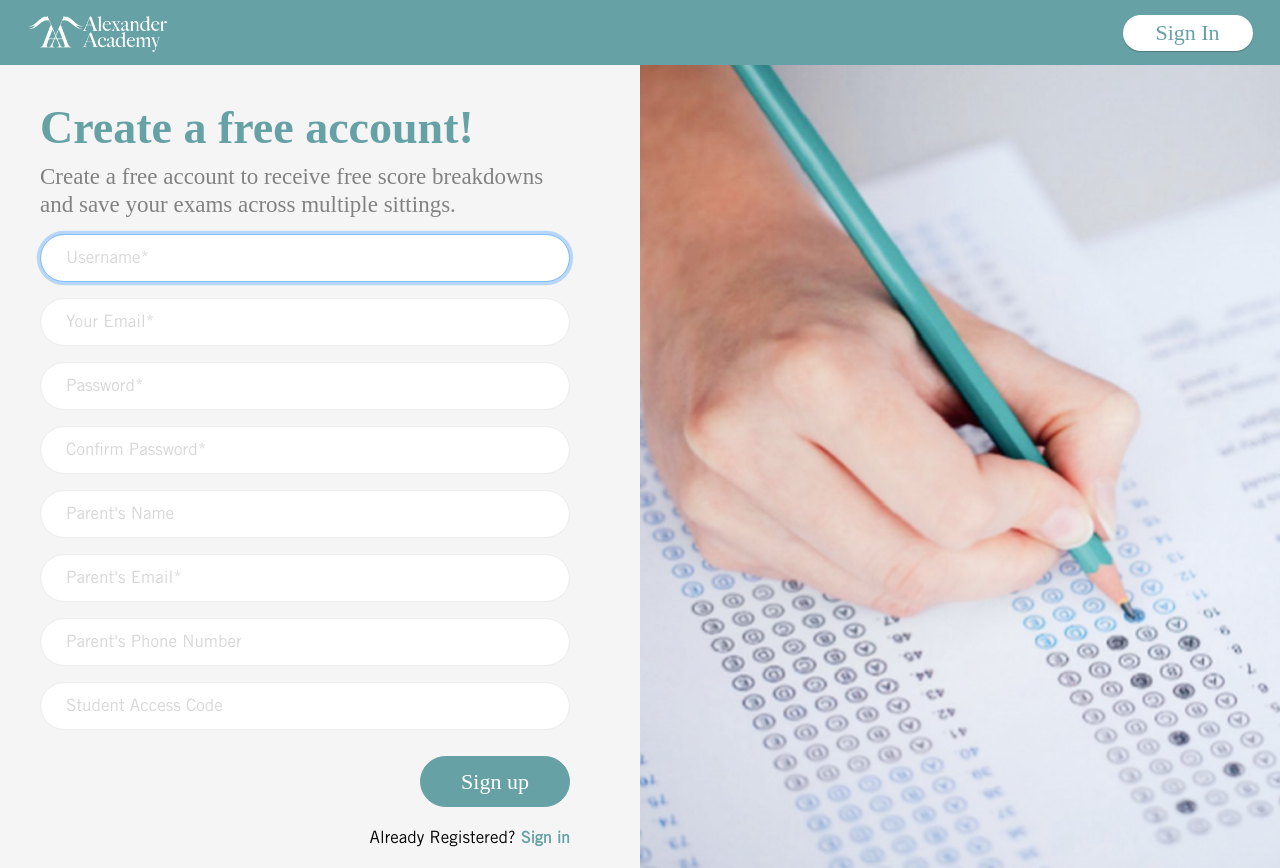
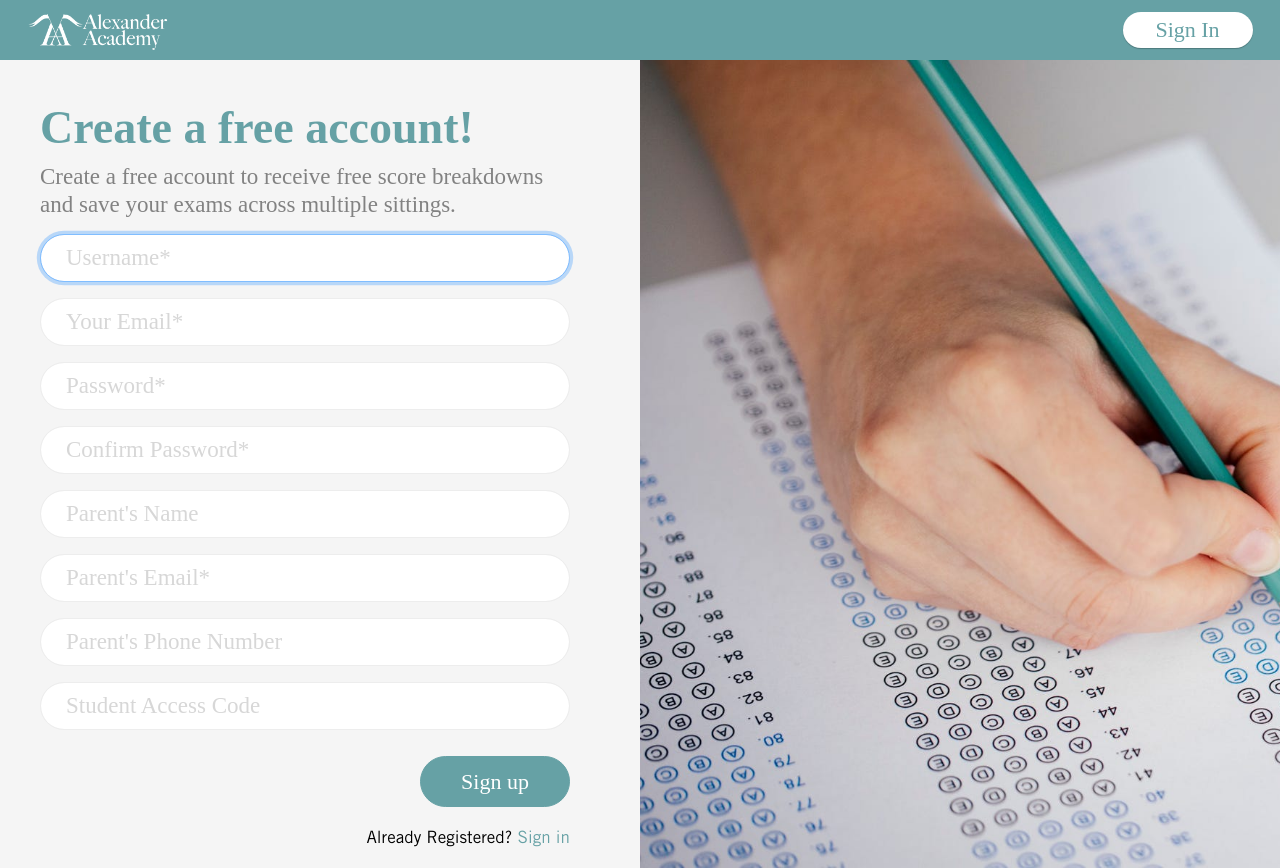
Before and after one commit to BenTheNetizen/online-testing-app, a Django app: page /register/ in a window 1280 px wide. Run offline with Django 3.2, Linux system fonts and the light colour scheme; some libraries are stand-ins or nearby versions; some web fonts are replaced.

Commit message:
higher res bg img, font tweaks, get started button txt centered

```diff
--- a/register/templates/register/register.html
+++ b/register/templates/register/register.html
@@ -16,7 +16,7 @@
         {{student_form|crispy}}
         {% csrf_token %}
         <button id="register-button" type="submit" class="btn btn-primary">Sign up</button>
-        <p style='clear: both; color: black; font-size: 17px; font-family: "Trade Gothic LT W05 Roman'>Already Registered? <a href="/login/" style='font-size: 16px; font-weight: 900'>Sign in</a></p>
+        <p style='clear: both; color: black; font-size: 17px; font-family: "Trade Gothic LT W05 Roman"'>Already Registered? <a href="/login/" style='font-size: 17px; font-family: "Trade Gothic LT W05 Roman";'>Sign in</a></p>
       </form>
       <script>
         $('#id_username').attr('placeholder', 'Username*');
--- a/register/templates/registration/login.html
+++ b/register/templates/registration/login.html
@@ -19,7 +19,7 @@ Login Here
            {{form|crispy}}
         <!-- <p style='margin-top: -20px;'><a href="#" style='color: black; font-size: 14px;'>Forgot Password?</a></p>-->
         <button id="register-button" type="submit" class="btn btn-success">Sign in</button>
-        <p style='clear: both; color: black; font-size: 17px; font-family: "Trade Gothic LT W05 Roman'>Not Registered? <a href="/register" style='font-size: 16px; font-weight: 900'>Sign up</a></p>
+        <p style='clear: both; color: black; font-size: 17px; font-family: "Trade Gothic LT W05 Roman"'>Not Registered? <a href="/register" style='font-size: 17px; font-family: "Trade Gothic LT W05 Roman"'>Sign up</a></p>
       </form>
       <script>
         $('#id_username').attr('placeholder', 'Username*');
--- a/static/assets/css/styles.css
+++ b/static/assets/css/styles.css
@@ -121,8 +121,8 @@ a:hover {
   top: 0px;
   left: 50%;
   width: 50%;
-  background-image: url("../img/register-bg.png");
-  background-position: center bottom;
+  background-image: url("../img/new_bg.jpg");
+  background-position: left center;
   height: 100%;
   background-size: cover;
 }
@@ -212,7 +212,9 @@ a:hover {
 
 .form-control {
   border-radius: 30px;
-  font-family: Arial, Helvetica, sans-serif;
+  /*font-family: Arial, Helvetica, sans-serif;*/
+  font-family: mainFont;
+  font-size: 23px;
   border-color: rgb(237,237,237);
   height: 48px;
   padding-left: 25px;
@@ -222,8 +224,10 @@ a:hover {
   /* Chrome, Firefox, Opera, Safari 10.1+ */
   color: rgb(215, 215, 215);
   opacity: 1; /* Firefox */
-  font-family: "Trade Gothic LT W05 Roman";
-  font-size: 17px;
+  /*font-family: "Trade Gothic LT W05 Roman";*/
+  /*font-size: 17px;*/
+  font-family: mainFont;
+  font-size: 23px;
 }
 
 :-ms-input-placeholder {
@@ -1272,7 +1276,7 @@ select {
   display: flex;
   justify-content: space-between;
   align-items: center;
-  height: 65px;
+  height: 60px;
 }
 
 #header.header-scrolled {
```
Also changed, not shown: other parts of static/assets/css/styles.css (+12 -10 lines), online-testing-app/settings.py (+6 -28 lines), static/assets/img/new_bg.jpg (added), static/assets/img/old_bg.png (renamed from static/assets/img/new_bg.png).
